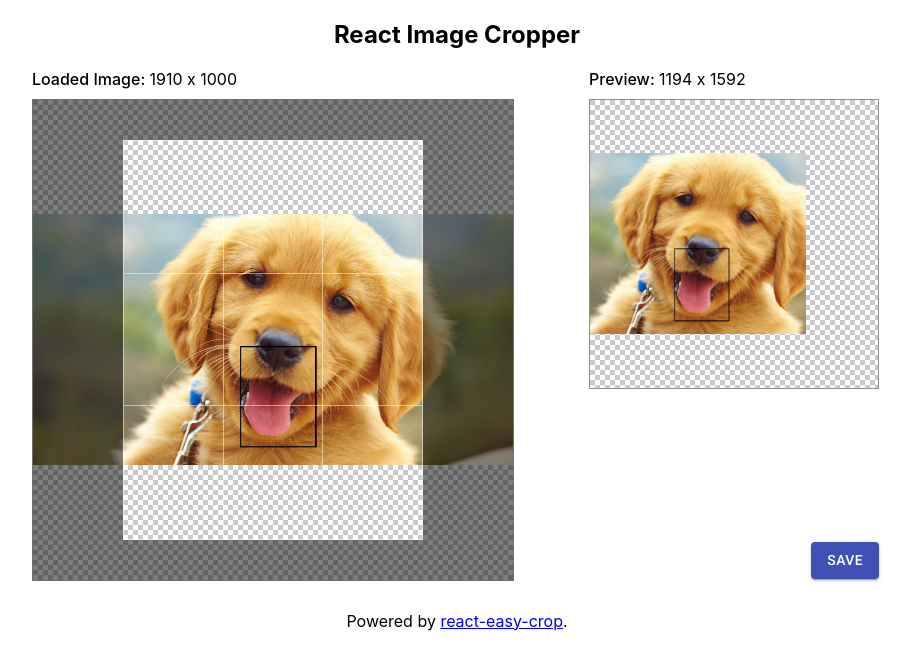
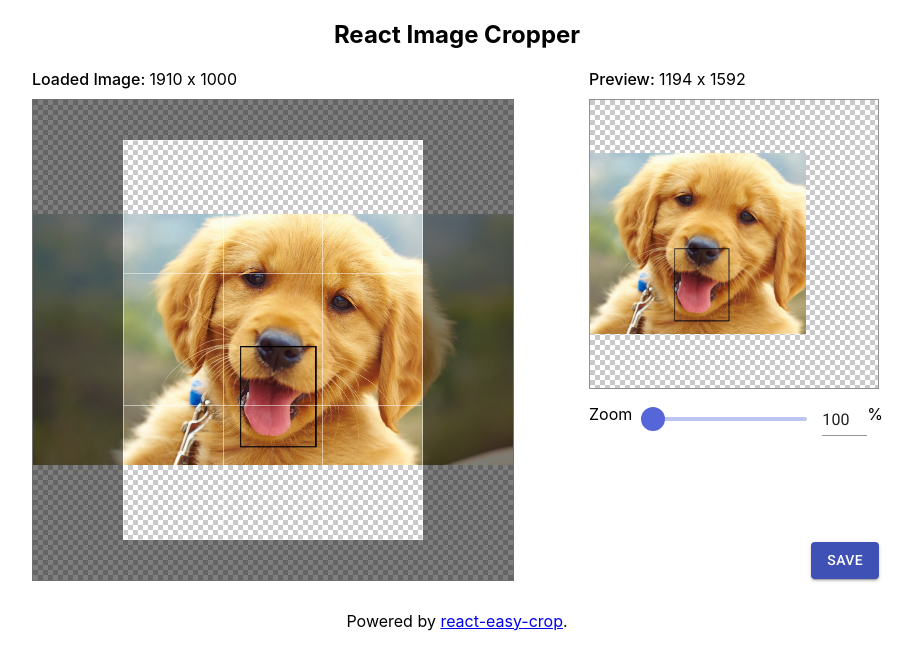
Before and after one commit to completejavascript/react-image-cropper, a React (Create React App) app: page / in a window 1280 px wide. Shown: the top 670 px of the page, without its empty margins (183-1096 px from the left). Built offline with nearby package versions, Linux system fonts and the light colour scheme.

Commit message:
Implement zoom slider

```diff
--- a/src/components/ImageCrop/ImageCrop.js
+++ b/src/components/ImageCrop/ImageCrop.js
@@ -1,12 +1,45 @@
 import React, { useState, useEffect } from 'react';
 import PropTypes from 'prop-types';
 import Cropper from 'react-easy-crop';
-import { Button } from '@material-ui/core';
+import Button from '@material-ui/core/Button';
+import Slider from '@material-ui/core/Slider';
+import Input from '@material-ui/core/Input';
+import { withStyles } from '@material-ui/core/styles';
 import { createImage, getCroppedImg } from '../../utils/ImageHandler';
 import './ImageCrop.scss';
 
 const LOADED_IMAGE_CONTAINER_SIZE = 480;
 const PREVIEW_CONTAINER_SIZE = 288;
+
+const PrettoSlider = withStyles({
+  root: {
+    color: '#5665d7',
+    height: 4,
+    width: '160px',
+    marginLeft: '15px',
+    marginRight: '15px'
+  },
+  thumb: {
+    height: 24,
+    width: 24,
+    backgroundColor: 'currentColor',
+    border: '2px solid currentColor',
+    marginTop: -10,
+    marginLeft: -12,
+    '&:focus,&:hover,&$active': {
+      boxShadow: 'inherit'
+    }
+  },
+  track: {
+    height: 4,
+    borderRadius: 4
+  },
+  rail: {
+    height: 4,
+    borderRadius: 4
+  },
+  active: {}
+})(Slider);
 
 const Title = ({ text, width, height }) => (
   <div className="title-wrapper">
@@ -58,6 +91,63 @@ const PreviewImage = ({
   );
 };
 
+const ZoomSection = ({
+  zoom,
+  minZoom,
+  maxZoom,
+  adaptZoomBase,
+  handleZoomChange
+}) => {
+  const [percentage, setPercentage] = useState(
+    Math.round((zoom * 100) / adaptZoomBase)
+  );
+
+  const handleOnChange = event => {
+    const newZoom = (Number(event.target.value) * adaptZoomBase) / 100;
+    handleZoomChange('', newZoom);
+  };
+
+  useEffect(() => {
+    setPercentage(Math.round((zoom * 100) / adaptZoomBase));
+  }, [zoom, adaptZoomBase]);
+
+  return (
+    <div className="zoom-section">
+      <span className="title">Zoom</span>
+      <PrettoSlider
+        value={zoom}
+        min={minZoom}
+        max={maxZoom}
+        step={0.1}
+        aria-labelledby="Zoom"
+        onChange={handleZoomChange}
+      />
+      <Input
+        className="percentage-input"
+        type="number"
+        value={percentage}
+        onChange={handleOnChange}
+      />
+      <span className="value">%</span>
+    </div>
+  );
+};
+
+const SaveSection = ({ handleSave }) => {
+  return (
+    <div className="btn-save-wrapper">
+      <Button
+        className="btn-save"
+        onClick={handleSave}
+        variant="contained"
+        color="primary"
+      >
+        Save
+      </Button>
+    </div>
+  );
+};
+
 const ImageCrop = props => {
   const { toWidth, toHeight, image, onCrop, minZoom, maxZoom } = props;
   const cropSize = {
@@ -66,7 +156,6 @@ const ImageCrop = props => {
   };
   const largerPreviewSize =
     toWidth > PREVIEW_CONTAINER_SIZE || toHeight > PREVIEW_CONTAINER_SIZE;
-  let adaptZoomBase = 1;
 
   const [crop, setCrop] = useState({ x: 0, y: 0 });
   const [zoom, setZoom] = useState(1);
@@ -74,9 +163,9 @@ const ImageCrop = props => {
   const [aspect] = useState(toWidth / toHeight);
   const [loadedSize, setLoadedSize] = useState({ width: 0, height: 0 });
   const [croppedAreaPixels, setCroppedAreaPixels] = useState(null);
+  const [adaptZoomBase, setAdaptZoomBase] = useState(1);
 
   const onImageLoaded = imageSize => {
-    console.log('onImageLoaded', imageSize);
     const { naturalWidth, naturalHeight } = imageSize;
 
     if (naturalWidth < toWidth || naturalHeight < toHeight) {
@@ -85,25 +174,32 @@ const ImageCrop = props => {
       );
     }
 
-    adaptZoomBase = Math.max(
+    if (
+      imageSize.naturalWidth > LOADED_IMAGE_CONTAINER_SIZE ||
+      imageSize.naturalHeight > LOADED_IMAGE_CONTAINER_SIZE
+    ) {
+      const zoomValue = Math.max(
         imageSize.naturalWidth / LOADED_IMAGE_CONTAINER_SIZE,
         imageSize.naturalHeight / LOADED_IMAGE_CONTAINER_SIZE
       );
-
-    if (adaptZoomBase > 1) {
-      setZoom(adaptZoomBase);
-    } else {
-      adaptZoomBase = 1;
+      setZoom(zoomValue);
+      setAdaptZoomBase(zoomValue);
     }
   };
 
   const onCropComplete = (newCroppedArea, newCroppedAreaPixels) => {
-    console.log('onCropComplete', newCroppedArea, newCroppedAreaPixels, zoom);
+    console.log(
+      'onCropComplete',
+      newCroppedArea,
+      newCroppedAreaPixels,
+      zoom,
+      adaptZoomBase
+    );
     setCroppedAreaPixels(newCroppedAreaPixels);
   };
 
   const getCroppedImageToPreview = async () => {
-    if (image) {
+    if (image && croppedAreaPixels) {
       const croppedImage = await getCroppedImg(
         image,
         croppedAreaPixels,
@@ -124,6 +220,10 @@ const ImageCrop = props => {
     } catch (error) {
       console.error('Error to image size: ', image, error);
     }
+  };
+
+  const handleZoomChange = (_, zoom) => {
+    setZoom(zoom);
   };
 
   const handleSave = async () => {
@@ -170,13 +270,16 @@ const ImageCrop = props => {
 
       <div className="preview">
         {croppedAreaPixels && (
+          <div className="preview-title-wrapper">
             <Title
               text="Preview"
               width={croppedAreaPixels.width}
               height={croppedAreaPixels.height}
             />
+          </div>
         )}
         <div className="preview-container">
+          <div className="top">
             <PreviewImage
               largerPreviewSize={largerPreviewSize}
               croppedAreaPixels={croppedAreaPixels}
@@ -184,17 +287,16 @@ const ImageCrop = props => {
               toHeight={toHeight}
               image={image}
             />
-          <div className="controls">
-            <div className="btn-save-wrapper">
-              <Button
-                className="btn-save"
-                onClick={handleSave}
-                variant="contained"
-                color="primary"
-              >
-                Save
-              </Button>
+            <ZoomSection
+              zoom={zoom}
+              minZoom={minZoom}
+              maxZoom={maxZoom}
+              adaptZoomBase={adaptZoomBase}
+              handleZoomChange={handleZoomChange}
+            />
           </div>
+          <div className="bottom">
+            <SaveSection handleSave={handleSave} />
           </div>
         </div>
       </div>
--- a/src/components/ImageCrop/ImageCrop.scss
+++ b/src/components/ImageCrop/ImageCrop.scss
@@ -1,6 +1,5 @@
 .image-crop-wrapper {
   display: flex;
-  // justify-content: space-between;
   max-width: 850px;
   margin: 0 auto 30px;
   .title-wrapper {
@@ -25,13 +24,25 @@
       flex-direction: column;
       justify-content: space-between;
       height: 480px;
-      .preview-background {
-        border: 1px solid #909090;
-        .image-preview {
-          margin-bottom: 10px;
+      .top {
+        .preview-background {
+          border: 1px solid #909090;
+          margin-bottom: 15px;
+          .image-preview {
+            margin-bottom: 10px;
+          }
+        }
+        .zoom-section {
+          display: flex;
+          .percentage-input {
+            width: 45px;
+          }
+          .value {
+            width: 10px;
+          }
         }
       }
-      .controls {
+      .bottom {
         .btn-save-wrapper {
           float: right;
         }
```
Lines whose indentation alone changed are shown as unchanged.
